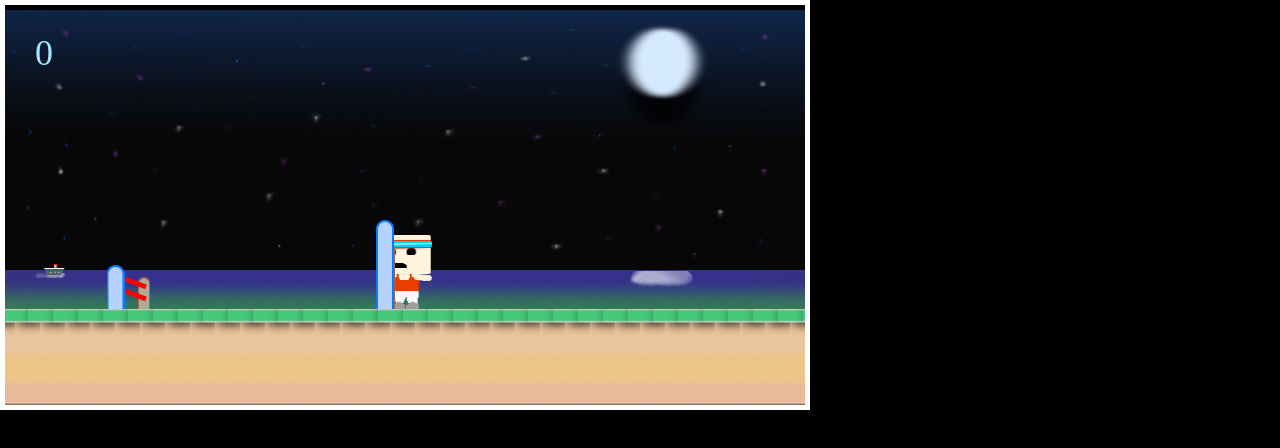
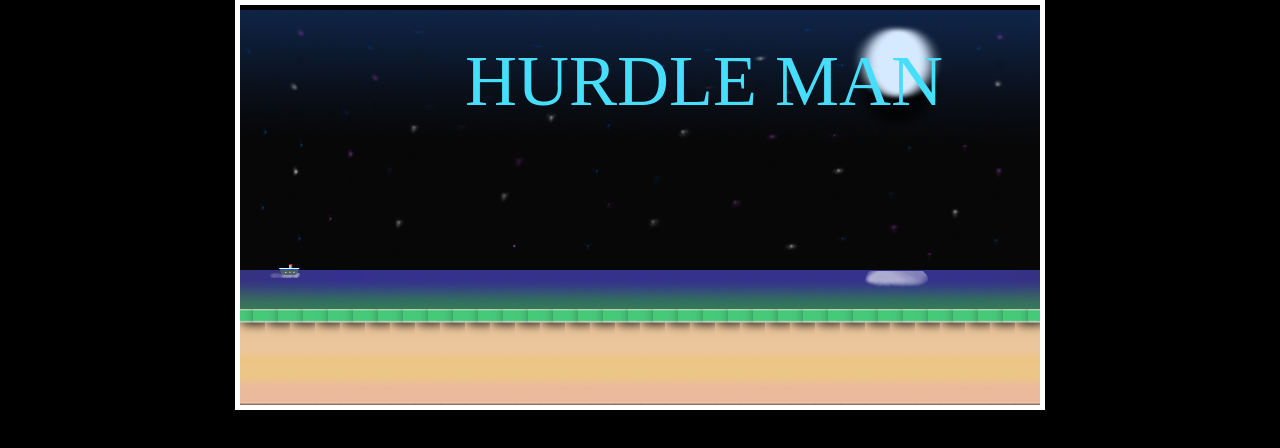
Before and after one commit to rickliveshere/game, a plain HTML site: page index.html in a window 1280 px wide. Drawn offline with Linux system fonts and the light colour scheme.

Commit message:
Nearly got a game....

```diff
--- a/index.html
+++ b/index.html
@@ -12,17 +12,21 @@
 
 		canvas {
 			background-color: #000;
-			padding: 0;
-			margin: 0 auto;
 			border: 5px solid #fff;
+			padding-left: 0;
+    		padding-right: 0;
+    		margin-left: auto;
+    		margin-right: auto;
+    		display: block;
+    		width:  800px;
 		}
 	</style>
 </head>
 <body>
-	<canvas id="game" width="800" height="600" tabindex='1'></canvas>
+	<canvas id="game" width="800" height="600" tabindex="5"></canvas>
 <script type="text/javascript">
   WebFontConfig = {
-  		  google: { families: [ 'Lemon::latin' ] }
+    google: { families: [ 'Oleo+Script:700:latin', 'Jolly+Lodger::latin', 'Bangers::latin', 'Allan:700:latin', 'Ewert::latin' ] }
   };
   (function() {
     var wf = document.createElement('script');
@@ -70,8 +74,14 @@
     		INITIAL_LEVEL_INTERVAL: 800,
     		MIN_LEVEL_INTERVAL: -225,
     		MAX_LEVEL_INTERVAL: 300,
-    		GRAVITY: 1,
-    		GAME_OVER_ROTATE: 0.1
+    		GRAVITY: 1
+    	},
+    	TITLE: {
+    		LABEL: 'HURDLE MAN',
+    		COLOR: '71, 222, 252',
+    		FONT: '72px "Allan"',
+    		X: 225,
+    		Y: 100
     	},
     	BUTTON: {
     		SPACEBAR: 32
@@ -89,7 +99,7 @@
     		IMAGE_SRC: "images/run-right.png",
     		JUMP_IMAGE_SRC: "images/jump.png",
     		NUMBER_OF_JUMP_FRAMES: 2,
-    		JUMP_VELOCITY: -10.3,
+    		JUMP_VELOCITY: -10.1,
     		MAX_BUTTON_PRESS: 5
     	},
     	FLOOR: {
@@ -157,6 +167,16 @@
     			MEDIUM_LARGE: 3,
     			LARGE: 4
     		}
+    	},
+    	SCORE: {
+    		X: 105,
+    		Y: 60,
+    		LABEL_X: 30,
+    		LABEL_Y: 60,
+    		LABEL_FONT: '36px "Jolly Lodger"',
+    		LABEL_COLOR: '255, 255, 255',
+    		FONT: '36px "Jolly Lodger"',
+    		COLOR: '255, 255, 255'
     	}
     }
 
@@ -175,6 +195,10 @@
 		var _buttonPressed = false;
 		var _buttonPress = 0;
 
+		var _gameStart = false;
+		var _showingTitle = true;
+		var _preloadAnimation = true;
+
 		var _assets = {
 			player: null,
 			background: null,
@@ -182,6 +206,9 @@
 			floorTiles: [],
 			hurdles: []
 		};
+
+		var _titleAlpha = 1.0;
+		var _scoreAlpha = 0.05;
 
 		var _score = 0;
 
@@ -217,9 +244,6 @@
     			loadAssets();
     			loadEvents();
 
-				prepareNextLevel();
-
-    			_assets.player.isAnimating = true;
     			gameLoop();
     		}
     	}
@@ -317,10 +341,6 @@
     		_assets.background = loadBackground();
     		_assets.floorTiles = loadFloor();
     		_assets.ship = loadShip();
-
-    		var initialHurdle = loadHurdle(randomIntFromInterval(RR.Constants.HURDLE.SIZE.SMALL, RR.Constants.HURDLE.SIZE.LARGE));
-
-    		_assets.hurdles.push(initialHurdle);
     	}
 
     	function loadBackground() {
@@ -341,7 +361,7 @@
 				context: _context,
 				width: RR.Constants.PLAYER.WIDTH,
 				height: RR.Constants.PLAYER.HEIGHT,
-				x: (RR.Constants.GAME.WIDTH / 2) - ((RR.Constants.PLAYER.WIDTH / RR.Constants.PLAYER.NUMBER_OF_FRAMES) / 2),
+				x: RR.Constants.GAME.WIDTH,
 				y: RR.Constants.GAME.HEIGHT - RR.Constants.FLOOR.HEIGHT - RR.Constants.PLAYER.HEIGHT,
 				image: _playerSpriteImage,
 				numberOfFrames: RR.Constants.PLAYER.NUMBER_OF_FRAMES,
@@ -426,9 +446,22 @@
 
 			player.updateState = function() {
 
+				if (!_showingTitle && _preloadAnimation)
+				{
+					this.x -= RR.Constants.FLOOR.VELOCITY;
+
+					if (this.x <= (RR.Constants.GAME.WIDTH / 2) - ((RR.Constants.PLAYER.WIDTH / RR.Constants.PLAYER.NUMBER_OF_FRAMES) / 2) + 10)
+					{
+						_preloadAnimation = false;
+						prepareNextLevel();
+					}
+				}
+				else
+				{
 					if (player.isJumping)
 					{
 						player.updateJumpState();
+					}
 				}
 
 				player.update();
@@ -628,10 +661,17 @@
 			document.addEventListener('keydown', function(event) {
             	if (event.keyCode === RR.Constants.BUTTON.SPACEBAR)
             	{
+            		if (_gameStart)
+            		{
             			if (!_assets.player.isJumping)
             			{
             				_assets.player.jumpStateOn();
             				_buttonPressed = true;
+            			}
+            		}
+            		else
+            		{
+            			beginGame();
             		}
             	}
     		}, false);
@@ -657,6 +697,8 @@
 			_assets.player.updateState();
 			_assets.player.render();
 
+			if (_gameStart)
+			{
 				// hurdles
 				for (var i = _assets.hurdles.length-1; i >= 0; i--) {
 					_assets.hurdles[i].update();
@@ -671,10 +713,16 @@
 					}
 				};
 
+				drawScore();
+
+			}
+
+			loadTitleScreen();
+
 			// floor
 			for (var i = _assets.floorTiles.length-1; i >= 0; i--) {
 
-				if (_assets.player.isAnimating)
+				if (_assets.player.isAnimating && !_preloadAnimation)
 				{
 					_assets.floorTiles[i].x += RR.Constants.FLOOR.VELOCITY;
 
@@ -685,8 +733,27 @@
 				_assets.floorTiles[i].render();
 			};
 
-			drawScore();
+		}
 
+		function loadTitleScreen() {
+
+			if (_titleAlpha > 0.05)
+			{
+				if (!_showingTitle)
+				{
+					_titleAlpha = _titleAlpha - 0.05;
+				}
+
+				_context.font = RR.Constants.TITLE.FONT;
+				_context.fillStyle = 'rgba('+ RR.Constants.TITLE.COLOR + ','+_titleAlpha+')';
+				_context.fillText(RR.Constants.TITLE.LABEL, RR.Constants.TITLE.X, RR.Constants.TITLE.Y);
+			}
+		}
+
+		function beginGame() {
+			_showingTitle = false;
+			_gameStart = true;
+			_assets.player.isAnimating = true;
 		}
 
 		function clear() {
@@ -707,9 +774,19 @@
 
 		function drawScore()
 		{
-			_context.font = "36px Lemon";
-			_context.fillStyle = '#a3e8ff';
-			_context.fillText(_score, 30, 60);
+			if (_scoreAlpha < 1)
+			{
+				_scoreAlpha = _scoreAlpha + 0.05;
+				_scoreAlpha = Math.round( _scoreAlpha * 10 ) / 10;
+			}
+
+			_context.font = RR.Constants.SCORE.LABEL_FONT;
+			_context.fillStyle = 'rgba('+ RR.Constants.SCORE.LABEL_COLOR+ ','+_scoreAlpha+')';
+			_context.fillText('Score:' , RR.Constants.SCORE.LABEL_X, RR.Constants.SCORE.LABEL_Y);
+
+			_context.font = RR.Constants.SCORE.FONT;
+			_context.fillStyle = 'rgba('+ RR.Constants.SCORE.COLOR+ ','+_scoreAlpha+')';
+			_context.fillText(_score, RR.Constants.SCORE.X, RR.Constants.SCORE.Y);
 		}
 
 		function checkForNextLevel() {
```
Lines whose indentation alone changed are shown as unchanged.
